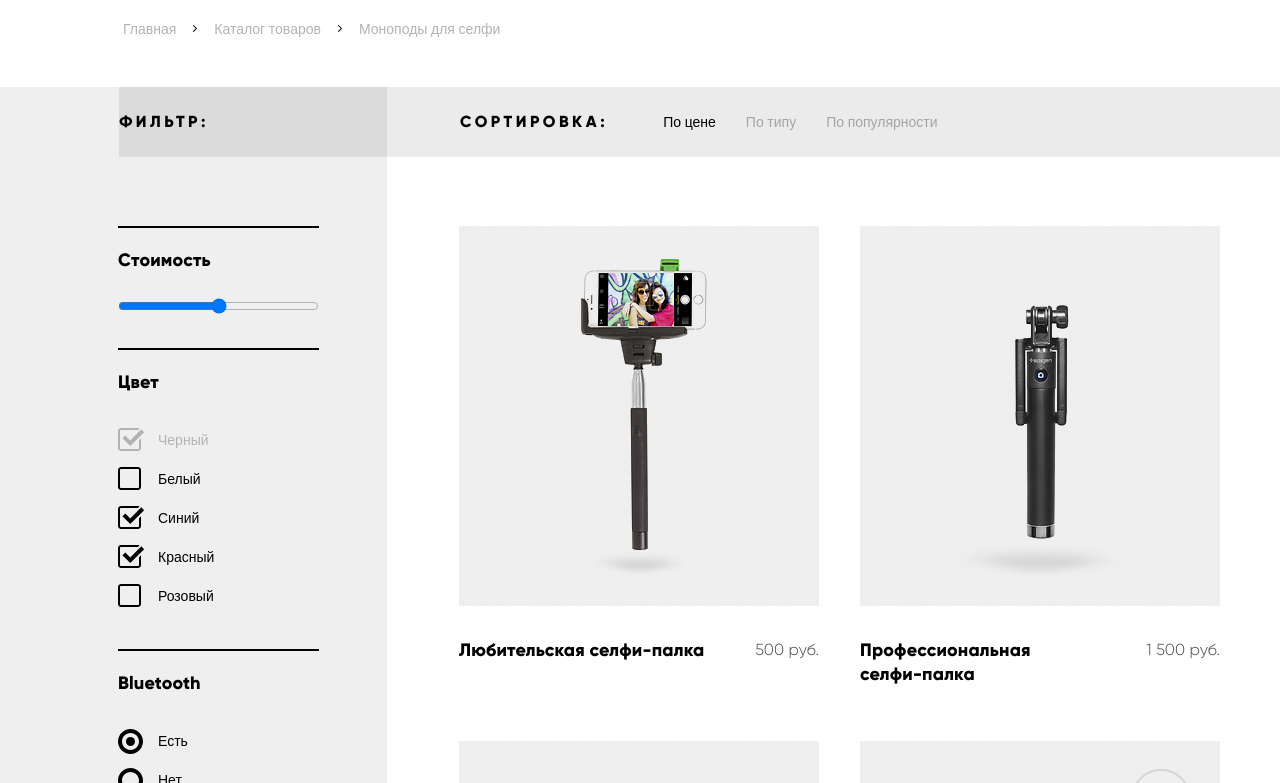
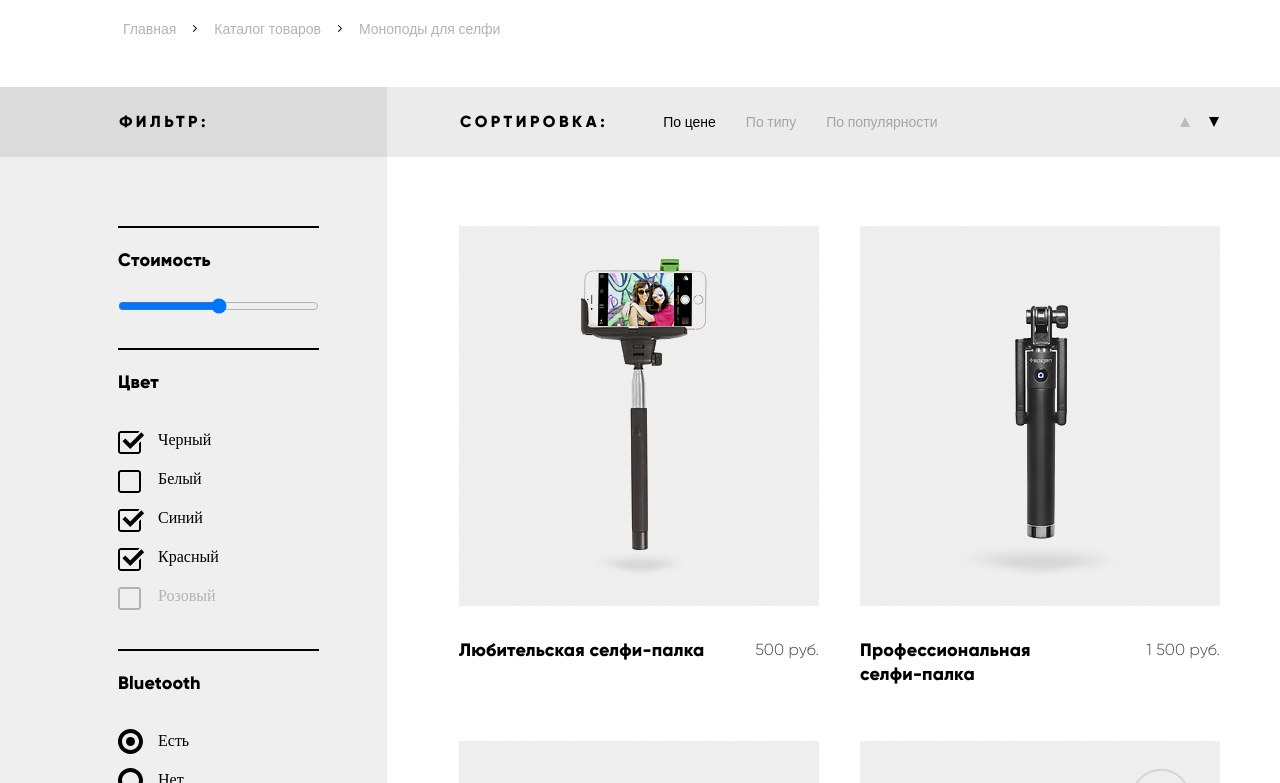
Before and after one commit to thelera-portfolio/device, a plain HTML site: page catalog.html in a window 1280 px wide. Shown: the part 317-1100 px from the top of the page. Drawn offline with nearby package versions, Linux system fonts and the light colour scheme; files whose address does not match are found by name.

Commit message:
fix style
Поправила ошибки в стилях

```diff
--- a/catalog.html
+++ b/catalog.html
@@ -86,42 +86,35 @@
                             <fieldset class="catalog-filters__fieldset">
                                 <legend class="catalog-filters-form__legend">Цвет</legend>
                                 <div class="catalog-filters-form__wrapper">
-                                    <input class="catalog-filters-form__input visually-hidden" type="checkbox" id="filter-black-color" name="item-color" value="black-color" checked disabled>
-                                    <span class="catalog-filters-form__check-box"></span>
-                                    <label class="catalog-filters-form__label" for="filter-black-color">Черный</label>
+                                    <input class="catalog-filters-form__input visually-hidden" type="checkbox" id="filter-black-color" name="item-color" value="black-color" checked>
+                                    <label class="catalog-filters-form__checkbox-label" for="filter-black-color">Черный</label>
                                 </div>
                                 <div class="catalog-filters-form__wrapper">
                                     <input class="catalog-filters-form__input visually-hidden" type="checkbox" id="filter-white-color" name="item-color" value="white-color">
-                                    <span class="catalog-filters-form__check-box"></span>
-                                    <label class="catalog-filters-form__label" for="filter-white-color">Белый</label>
+                                    <label class="catalog-filters-form__checkbox-label" for="filter-white-color">Белый</label>
                                 </div>
                                 <div class="catalog-filters-form__wrapper">
                                     <input class="catalog-filters-form__input visually-hidden" type="checkbox" id="filter-blue-color" name="item-color" value="blue-color" checked>
-                                    <span class="catalog-filters-form__check-box"></span>
-                                    <label class="catalog-filters-form__label" for="filter-blue-color">Синий</label>
+                                    <label class="catalog-filters-form__checkbox-label" for="filter-blue-color">Синий</label>
                                 </div>
                                 <div class="catalog-filters-form__wrapper">
                                     <input class="catalog-filters-form__input visually-hidden" type="checkbox" id="filter-red-color" name="item-color" value="red-color" checked>
-                                    <span class="catalog-filters-form__check-box"></span>
-                                    <label class="catalog-filters-form__label" for="filter-red-color">Красный</label>
+                                    <label class="catalog-filters-form__checkbox-label" for="filter-red-color">Красный</label>
                                 </div>
                                 <div class="catalog-filters-form__wrapper">
-                                    <input class="catalog-filters-form__input visually-hidden" type="checkbox" id="filter-pink-color" name="item-color" value="pink-color">
-                                    <span class="catalog-filters-form__check-box"></span>
-                                    <label class="catalog-filters-form__label" for="filter-pink-color">Розовый</label>
+                                    <input class="catalog-filters-form__input visually-hidden" type="checkbox" id="filter-pink-color" name="item-color" value="pink-color" disabled>
+                                    <label class="catalog-filters-form__checkbox-label" for="filter-pink-color">Розовый</label>
                                 </div>
                             </fieldset>
                             <fieldset class="catalog-filters__fieldset">
                                 <legend class="catalog-filters-form__legend">Bluetooth</legend>
                                 <div class="catalog-filters-form__wrapper">
                                     <input class="catalog-filters-form__input visually-hidden" type="radio" id="filter-bluetooth-on" name="bluetooth" value="Есть" checked>
-                                    <span class="catalog-filters-form__radio"></span>
-                                    <label class="catalog-filters-form__label catalog-filters-form__label_radio" for="filter-bluetooth-on">Есть</label>
+                                    <label class="catalog-filters-form__radio-label" for="filter-bluetooth-on">Есть</label>
                                 </div>
                                 <div class="catalog-filters-form__wrapper">
                                     <input class="catalog-filters-form__input visually-hidden" type="radio" id="filter-bluetooth-off" name="bluetooth" value="Нет">
-                                    <span class="catalog-filters-form__radio"></span>
-                                    <label class="catalog-filters-form__label catalog-filters-form__label_radio" for="filter-bluetooth-off">Нет</label>
+                                    <label class="catalog-filters-form__radio-label" for="filter-bluetooth-off">Нет</label>
                                 </div>
                             </fieldset>
                             <button class="button" type="submit">Показать</button>
@@ -131,12 +124,14 @@
                 <div class="catalog-columns">
                     <!-- Раздел с сортировкой товаров -->
                     <section class="catalog-sort">
-                        <h2 class="catalog-sort__title">Сортировка:</h2>
-                        <a class="catalog-sort__link catalog-sort__link_active" href="#">По цене</a>
-                        <a class="catalog-sort__link" href="#">По типу</a>
-                        <a class="catalog-sort__link" href="#">По популярности</a>
-                        <a class="catalog-sort__link" href="#" aria-label="Сортировать по возрастанию"></a>
-                        <a class="catalog-sort__link" href="#" aria-label="Сортировать по убыванию"></a>
+                        <div class="catalog-sort__container">
+                            <h2 class="catalog-sort__title">Сортировка:</h2>
+                            <a class="catalog-sort__link catalog-sort__link_active" href="#">По цене</a>
+                            <a class="catalog-sort__link" href="#">По типу</a>
+                            <a class="catalog-sort__link" href="#">По популярности</a>
+                            <a class="catalog-sort__link catalog-sort__link_up" href="#" aria-label="Сортировать по возрастанию"></a>
+                            <a class="catalog-sort__link catalog-sort__link_down catalog-sort__link_active" href="#" aria-label="Сортировать по убыванию"></a>
+                        </div>
                     </section>
 
                     <!-- Раздел с товарами -->
--- a/css/style.css
+++ b/css/style.css
@@ -1187,18 +1187,12 @@
   box-sizing: border-box;
   padding-top: 14px;
   padding-left: 20px;
+
+  resize: none;
 }
 
 .write-message-modal-form__input {
   padding-left: 20px;
-}
-
-.write-message-modal-form__input_email-input::placeholder {
-  color: rgba(70, 70, 70, 0.4);
-  font-family: 'Gilroy', 'Arial', sans-serif;
-  font-size: 14px;
-  font-weight: 800;
-  line-height: 18px;
 }
 
 .write-message-modal-form__wrapper {
@@ -1339,12 +1333,15 @@
 }
 
 .catalog-sort {
+  background-color: rgba(0, 0, 0 , 0.08);
+}
+
+.catalog-sort__container {
   box-sizing: border-box;
   display: flex;
   align-items: center;
   padding-left: 73px;
-
-  background-color: rgba(0, 0, 0 , 0.08);
+  width: 832px;
 }
 
 .catalog-sort__link {
@@ -1355,16 +1352,16 @@
   line-height: 18px;
 }
 
-.catalog-sort__link:first-child {
-  margin-left: 55px;
-}
-
 .catalog-sort__link:nth-of-type(1) {
   margin-left: 55px;
 }
 
-.catalog-sort__link_active {
-  color: #000000;
+.catalog-sort__link:nth-last-of-type(2) {
+  margin-left: auto;
+}
+
+.catalog-sort__link:last-of-type {
+  margin-left: 19px;
 }
 
 .breadcrumbs__link:hover,
@@ -1374,9 +1371,48 @@
   color: rgba(0, 0, 0 ,0.6);
 }
 
-.breadcrumbs__link:active,
+.breadcrumbs__link:active {
+  color: rgba(0, 0, 0 ,0.1);
+}
+
 .catalog-sort__link:active {
-  color: rgba(0, 0, 0 ,0.1);
+  color: #000000;
+}
+
+.catalog-sort__link_up,
+.catalog-sort__link_down {
+  content: "";
+
+  width: 0;
+  height: 0;
+  border-left: 5px solid transparent;
+  border-right: 5px solid transparent;
+}
+
+.catalog-sort__link_up {
+  border-bottom: 10px solid rgba(0, 0, 0 ,0.2);
+}
+
+.catalog-sort__link_down {
+  border-top: 10px solid rgba(0, 0, 0 ,0.2);
+}
+
+.catalog-sort__link_up:hover,
+.catalog-sort__link_down:hover {
+  border-top-color: rgba(0, 0, 0 ,0.4);
+  border-bottom-color: rgba(0, 0, 0 ,0.4);
+}
+
+.catalog-sort__link_up:active,
+.catalog-sort__link_down:active {
+  border-top-color: #000000;
+  border-bottom-color: #000000;
+}
+
+.catalog-sort__link_active {
+  color: #000000;
+  border-top-color: #000000;
+  border-bottom-color: #000000;
 }
 
 /* Раздел с фильтрами */
@@ -1419,7 +1455,7 @@
 .catalog-columns:first-child {
   flex-grow: 1;
 
-  background-color: #efefef;
+  background-image: linear-gradient(#dbdbdb 70px, #efefef 70px)
 }
 
 .catalog-columns:nth-child(2) {
@@ -1454,18 +1490,18 @@
 }
 
 .catalog-filters__title {
-  /* display: flex;
-  justify-content: flex-end; */
   padding-right: 178px;
-
-  background-color: #dbdbdb;
 }
 
 .catalog-filters-form__wrapper {
   position: relative;
 }
 
-.catalog-filters-form__label {
+/* Чекбокс */
+.catalog-filters-form__checkbox-label
+ {
+  position: relative;
+
   padding-left: 40px;
 
   color: #000000;
@@ -1474,10 +1510,13 @@
   cursor: pointer;
 }
 
-.catalog-filters-form__check-box {
-  position: absolute;
-  top: 8px;
-  left: auto;
+.catalog-filters-form__checkbox-label::before {
+  content: "";
+
+  position: absolute;
+  top: 0;
+  left: 0;
+
   width: 23px;
   height: 23px;
 
@@ -1486,48 +1525,23 @@
   background-position: 0 0;
 }
 
-.catalog-filters-form__input:hover {
+/* Радио-кнопка */
+.catalog-filters-form__radio-label {
+  position: relative;
+
+  padding-left: 40px;
+
+  color: #000000;
+  line-height: 39px;
+
   cursor: pointer;
 }
 
-.catalog-filters-form__input:checked ~ .catalog-filters-form__check-box {
-  width: 27px;
-
-  background-image: url("../img/checkbox-on.svg");
-}
-
-.catalog-filters-form__input:disabled ~ .catalog-filters-form__label,
-.catalog-filters-form__input:disabled ~ .catalog-filters-form__check-box,
-.catalog-filters-form__input:disabled ~ .catalog-filters-form__radio {
-  opacity: 0.25;
-
-  cursor: default;
-}
-
-.catalog-filters-form__input:checked:active ~ .catalog-filters-form__label,
-.catalog-filters-form__input:checked:active ~ .catalog-filters-form__check-box,
-.catalog-filters-form__input:checked:active ~ .catalog-filters-form__radio {
-  opacity: 1;
-}
-
-.catalog-filters-form__input:hover ~ .catalog-filters-form__label,
-/*.catalog-filters-form__input:focus ~ .catalog-filters-form__label,*/
-.catalog-filters-form__input:hover ~ .catalog-filters-form__check-box,
-/*.catalog-filters-form__input:focus ~ .catalog-filters-form__check-box,*/
-.catalog-filters-form__input:hover ~ .catalog-filters-form__radio/*,
-.catalog-filters-form__input:focus ~ .catalog-filters-form__radio*/ {
-  opacity: 0.6;
-}
-
-.catalog-filters-form__input:active ~ .catalog-filters-form__label,
-.catalog-filters-form__input:active ~ .catalog-filters-form__check-box,
-.catalog-filters-form__input:active ~ .catalog-filters-form__radio {
-  opacity: 1;
-}
-
-.catalog-filters-form__radio {
-  position: absolute;
-  top: 8px;
+.catalog-filters-form__radio-label::before {
+  content: "";
+
+  position: absolute;
+  top: -3px;
   left: 0;
 
   width: 25px;
@@ -1536,12 +1550,49 @@
   background-image: url("../img/radio-off.svg");
   background-repeat: no-repeat;
 }
-.catalog-filters-form__input:checked ~ .catalog-filters-form__radio {
+
+/* Checked */
+.catalog-filters-form__input:checked + .catalog-filters-form__checkbox-label::before {
+  width: 27px;
+
+  background-image: url("../img/checkbox-on.svg");
+}
+
+.catalog-filters-form__input:checked ~ .catalog-filters-form__radio-label::before {
   width: 25px;
   height: 25px;
 
   background-image: url("../img/radio-on.svg");
 }
+
+/* Hover */
+.catalog-filters-form__input:hover + .catalog-filters-form__checkbox-label,
+.catalog-filters-form__input:hover + .catalog-filters-form__radio-label {
+  opacity: 0.6;
+
+  cursor: pointer;
+}
+
+/* Active */
+.catalog-filters-form__input:checked:active + .catalog-filters-form__checkbox-label,
+.catalog-filters-form__input:checked:active + .catalog-filters-form__radio-label {
+  opacity: 1;
+}
+
+/* Disabled */
+.catalog-filters-form__input:disabled + .catalog-filters-form__checkbox-label,
+.catalog-filters-form__input:disabled + .catalog-filters-form__radio-label {
+  opacity: 0.25;
+
+  cursor: default;
+}
+
+/* Focused */
+.catalog-filters-form__input:focus + .catalog-filters-form__checkbox-label,
+.catalog-filters-form__input:focus + .catalog-filters-form__radio-label {
+  box-shadow: 0 0 5px 2px #4A90E2;
+}
+
 /* Раздел с товарами */
 .catalog {
   padding-top: 69px;
@@ -1684,12 +1735,9 @@
 .pagination {
   box-sizing: border-box;
   display: flex;
+  align-items: center;
   margin: 0;
   padding: 0;
-  padding-top: 24px;
-  padding-right: 30px;
-  padding-bottom: 24px;
-  padding-left: 30px;
   width: 760px;
 
   background-color: #ebebeb;
@@ -1724,6 +1772,14 @@
   line-height: 24px;
   text-decoration: none;
   text-transform: uppercase;
+}
+
+.pagination__link_back,
+.pagination__link_forward {
+  display: block;
+  padding: 23px 30px;
+
+  vertical-align: middle;
 }
 
 .pagination__link_back:hover,
```
Also changed, not shown: index.html (+3 -3 lines).
